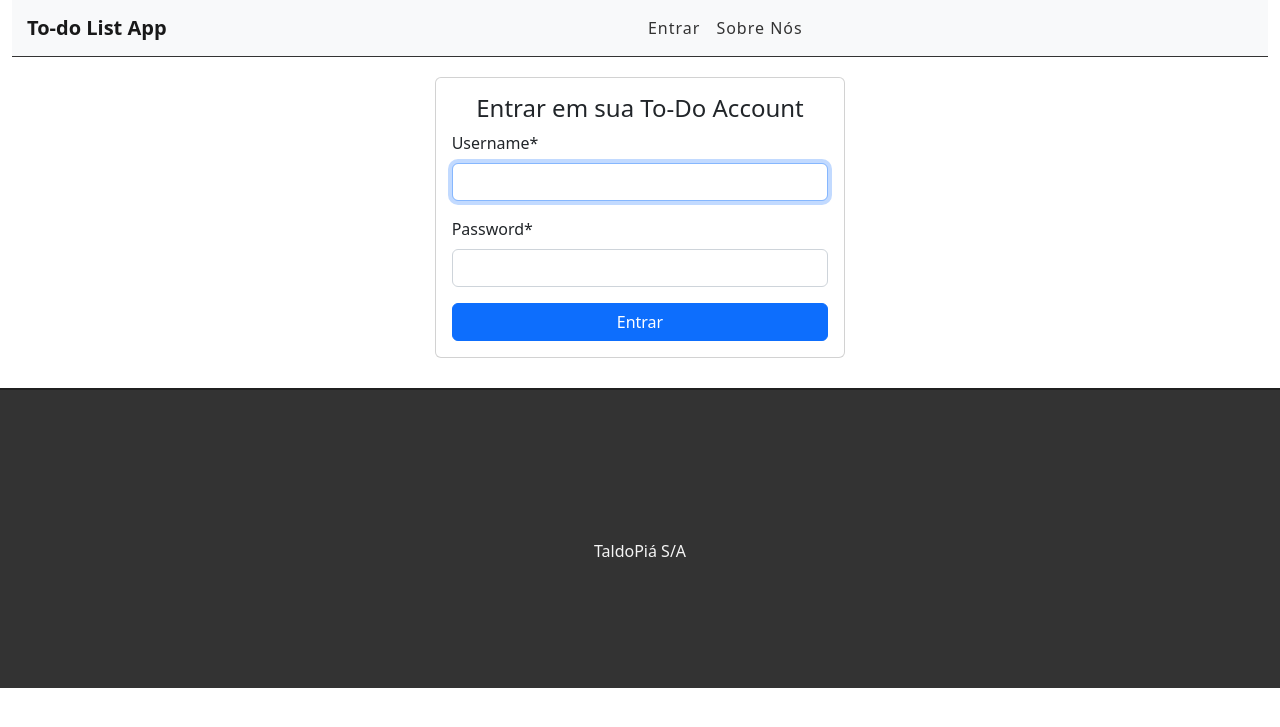
After one commit to arthurcdechechi/curso_django, a Django app: page /accounts/login/ in a window 1280 px wide. The commit adds this page. Shown: the top 727 px of the page. Run offline with Django 4.2, Linux system fonts and the light colour scheme; some libraries are stand-ins or nearby versions.

Commit message:
login/logout

```diff
--- a/projeto-todo/todo/tasks/static/css/style.css
+++ b/projeto-todo/todo/tasks/static/css/style.css
@@ -15,11 +15,13 @@ container-fluid {
 }
 .navbar-brand {
     font-weight: bold;
+    margin-left: 15px;
 }
 .navbar-light .navbar-nav a.nav-link {
     color: #333;
     letter-spacing: 1px;
 }
+
 /* Botão de Selecionar */
 #add-link {
     text-decoration: none;
@@ -41,21 +43,23 @@ container-fluid {
 
 /* Busca */
 .fas.fa-search {
-    position: absolute;
+    position: relative;
     top: 12px;
     right: 26px;
+    cursor: pointer;
 }
 
 .search-div {
     padding: 0px;
     margin-top: 15px;
     margin-bottom: 15px;
-    display: inline-block !important;
+    display: inline-block;
 }
 
 /* Lista de tarefas */
 .list-div {
     padding: 0;
+    margin-bottom: 40px;
 }
 .task-list {
     padding-left: 0;
@@ -80,7 +84,6 @@ container-fluid {
     color: green !important;
 }
 
-
 /*Rodapé*/
 footer {
     background-color: #333;
@@ -88,10 +91,10 @@ footer {
     border-top: 2px solid #202020;
 }
 footer p {
+    position: relative;
     color: #f5f5f5;
     text-align: center;
     top: 50%;
-    position: relative;
 }
 
 /* messages */
@@ -101,3 +104,29 @@ ul.messages {
 ul.messages li {
     list-style: none;
 }
+
+/* Paginação */
+.pagination {
+    margin-bottom: 20px;
+}
+
+.step-links {
+    position: relative;
+    margin-left: auto;
+    margin-right: auto;
+}
+
+.step-links .current {
+    margin-left: 5px;
+    margin-right: 5px;
+}
+
+/* login */
+.auth-card {
+    margin-bottom: 30px;
+}
+
+.btn {
+    display: block;
+    width: 100%;
+}
--- a/projeto-todo/todo/tasks/static/js/script.js
+++ b/projeto-todo/todo/tasks/static/js/script.js
@@ -1 +1,24 @@
-console.log("Funcionando");
+$(document).ready(function() {
+
+    var deleteBtn = $(".delete-btn");
+    var searchBtn = $("#search-btn");
+    var searchForm = $("#search-form");
+
+    $(deleteBtn).on("click", function(e) {
+
+        e.preventDefault();
+
+        var delLink = $(this).attr("href");
+        var result = confirm("Tem certeza que quer deletar essa tarefa?");
+
+        if(result) {
+            window.location.href = delLink;
+        }
+
+    })
+
+    $(searchBtn).click(function() {
+        searchForm.submit();
+    })
+
+});
--- a/projeto-todo/todo/tasks/templates/base.html
+++ b/projeto-todo/todo/tasks/templates/base.html
@@ -20,24 +20,36 @@
 
             <div class="collapse navbar-collapse" id="navbarSupportedContent">
                 <ul class="navbar-nav mr-auto">
+                    {% if user.is_authenticated %}
                     <li class="nav-item">
                         <a class="nav-link" href="#1">Tasks</a>
                     </li>
                     <li class="nav-item">
                         <a class="nav-link" href="#2">Usuários</a>
                     </li>
+                    {% else %}
+                    <li class="nav-item">
+                        <a class="nav-link" href="/accounts/login">Entrar</a>
+                    </li>
+                    {% endif %}
                     <li class="nav-item">
                         <a class="nav-link" href="#3">Sobre Nós</a>
                     </li>
+                    {% if user.is_authenticated %}
+                    <li class="nav-item">
+                        <a class="nav-link" href="/accounts/logout">Sair</a>
+                    </li>
+                    {% endif %}
                 </ul>
             </div>
         </nav>
     </div>
     {% block content %}{% endblock %}
     <footer>
-        <p>TaldoPiá S/A ToDoList</p>
+        <p>TaldoPiá S/A</p>
     </footer>
     <script src="https://cdn.jsdelivr.net/npm/bootstrap@5.2.0/dist/js/bootstrap.bundle.min.js" integrity="sha384-A3rJD856KowSb7dwlZdYEkO39Gagi7vIsF0jrRAoQmDKKtQBHUuLZ9AsSv4jD4Xa" crossorigin="anonymous"></script>
+    <script src="https://code.jquery.com/jquery-1.9.1.js"></script>
     <script src="{% static 'js/script.js' %}"></script>
 </body>
 </html>
--- a/projeto-todo/todo/tasks/templates/tasks/addtask.html
+++ b/projeto-todo/todo/tasks/templates/tasks/addtask.html
@@ -1,4 +1,5 @@
 {% extends 'base.html'%}
+{% load crispy_forms_tags %}
 
 {% block title %}Adicione uma tarefa{% endblock %}
 
@@ -7,7 +8,7 @@
     <h1>Adicione a sua nova tarefa</h1>
     <form method="post">
         {% csrf_token %}
-        {{ form.as_p }}
+        {{ form|crispy }}
         <input type="submit" class="btn btn-success" value="Criar Tarefa">
     </form>
 </div>
--- a/projeto-todo/todo/tasks/templates/tasks/edittask.html
+++ b/projeto-todo/todo/tasks/templates/tasks/edittask.html
@@ -1,4 +1,5 @@
 {% extends 'base.html'%}
+{% load crispy_forms_tags %}
 
 {% block title %}{{task.title}}{% endblock %}
 
@@ -7,7 +8,7 @@
     <h1>Editando '{{task.title}}'</h1>
     <form method="POST">
         {% csrf_token %}
-        {{ form.as_p }}
+        {{ form|crispy }}
         <input type="submit" class="btn btn-success" value="Editar Tarefa">
     </form>
 </div>
--- /dev/null
+++ b/projeto-todo/todo/templates/registration/login.html
@@ -0,0 +1,27 @@
+{% extends 'base.html'%}
+{% load crispy_forms_tags %}
+
+{% block title %}Entrar em sua To-Do Account{% endblock %}
+
+{% block content %}
+<div class="row">
+    <div class="col-md-4 offset-md-4">
+        <div class="card auth-card">
+            <div class="card-body">
+
+                <h4 class="card-title text-center">Entrar em sua To-Do Account</h4>
+
+                <form method="post">
+                    {% csrf_token %}
+                    <input type="hidden" name="text" value="{{ next }}">
+
+                    {{ form|crispy }}
+                    <button type="submit" class="btn btn-primary btn-block">Entrar</button>
+
+                </form>
+
+            </div>
+        </div>
+    </div>
+</div>
+{% endblock %}
--- a/projeto-todo/todo/todo/urls.py
+++ b/projeto-todo/todo/todo/urls.py
@@ -19,4 +19,5 @@ from django.urls import path, include
 urlpatterns = [
     path('admin/', admin.site.urls),
     path('', include('tasks.urls')),
+    path('accounts/', include('django.contrib.auth.urls'))
 ]
```
Also changed, not shown: projeto-todo/todo/tasks/templates/tasks/list.html (+21 -3 lines), projeto-todo/todo/tasks/views.py (+21 -1 lines), projeto-todo/todo/todo/settings.py (+12 -1 lines), projeto-todo/todo/db.sqlite3.
